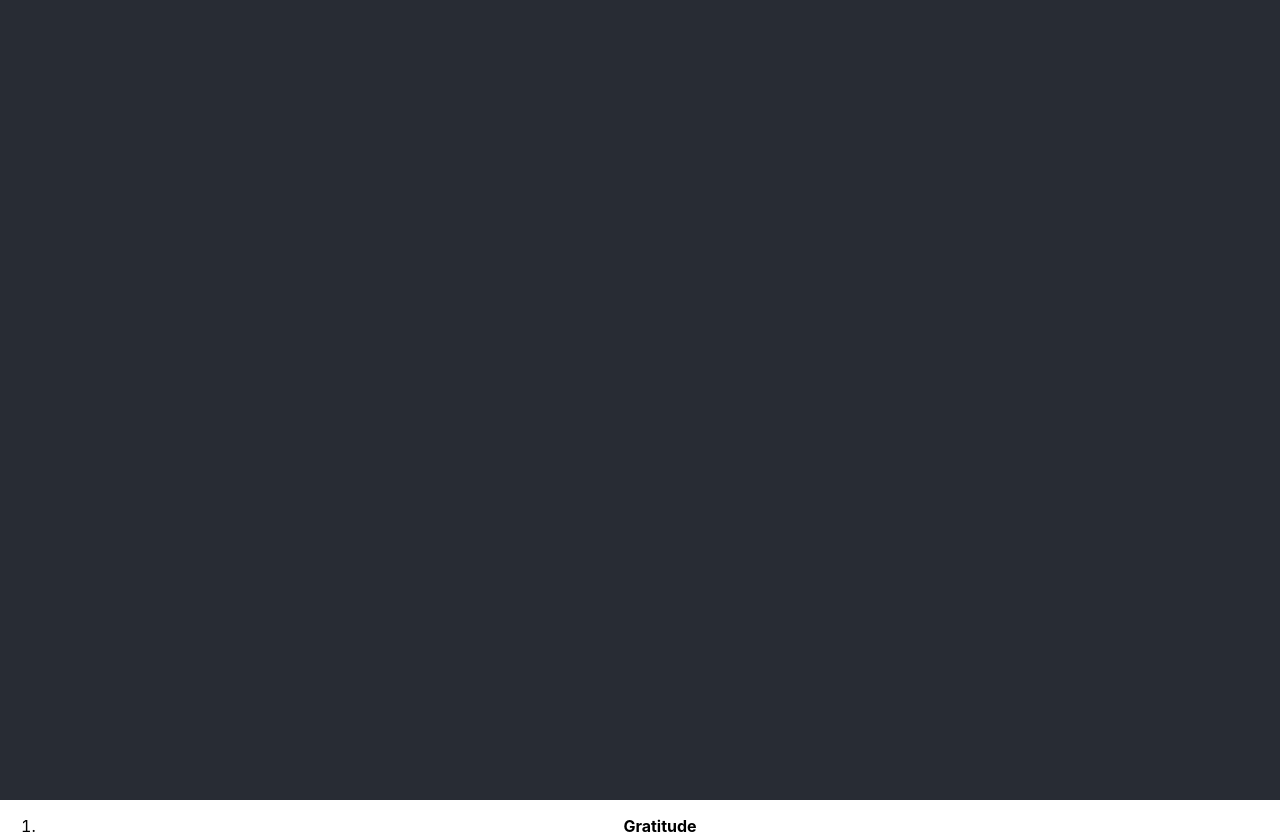
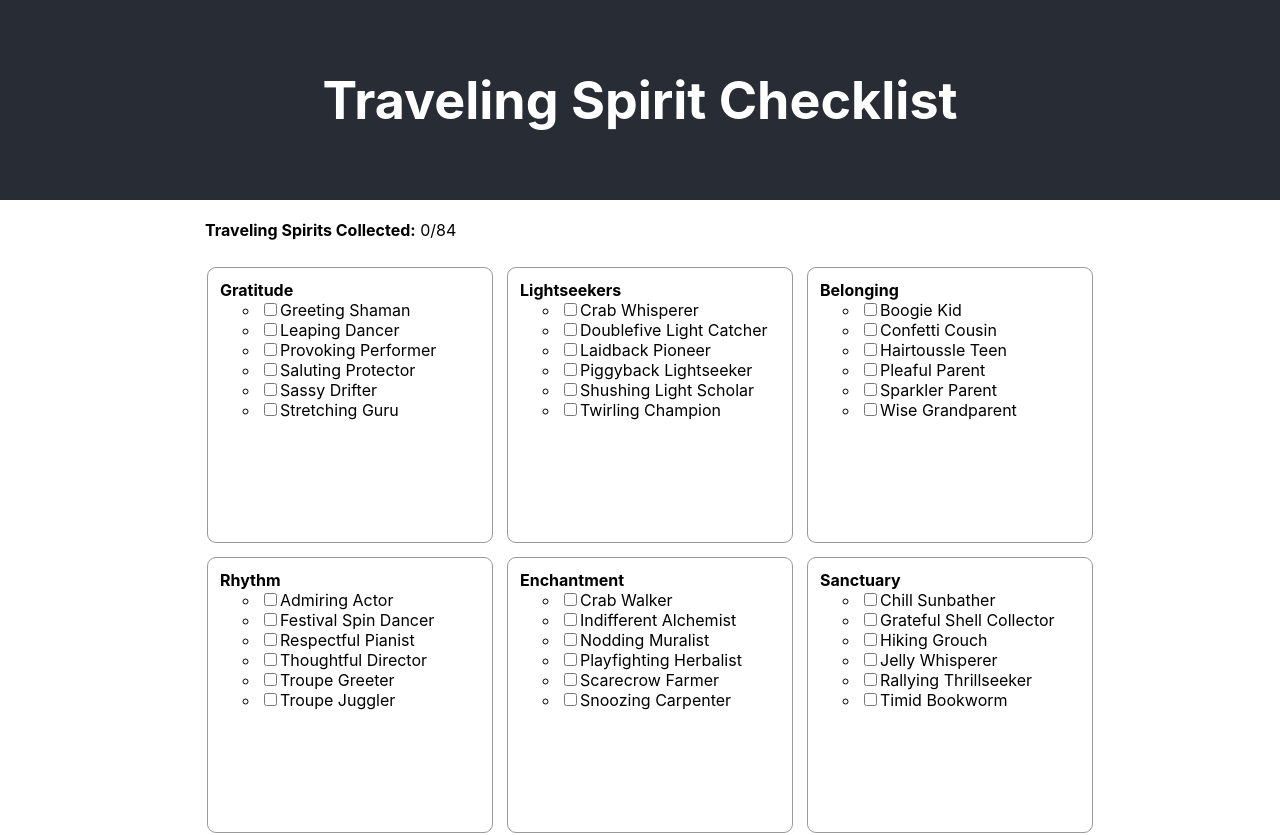
Before and after one commit to cmstead/sky-seasonal-spirits, a React (Create React App) app: page / in a window 1280 px wide. Shown: the top 835 px of the page. Built offline with nearby package versions, Linux system fonts and the light colour scheme.

Commit message:
Finalized initial basic app

```diff
--- a/src/App.css
+++ b/src/App.css
@@ -3,7 +3,7 @@
 }
 
 .App-logo {
-  height: 40vmin;
+  height: 200px;
   pointer-events: none;
 }
 
@@ -15,7 +15,7 @@
 
 .App-header {
   background-color: #282c34;
-  min-height: 100vh;
+  min-height: 200px;
   display: flex;
   flex-direction: column;
   align-items: center;
@@ -36,3 +36,24 @@
     transform: rotate(360deg);
   }
 }
+
+.App body {
+  width: 960px;
+  margin: 0 auto;
+  text-align: left;
+}
+
+.App body ol>li {
+  display: block;
+  height: 250px;
+  width: 260px;
+  border: 1px solid #999;
+  border-radius: 9px;
+  margin: 7px;
+  padding: 12px;
+  float: left;
+}
+
+#ts-count {
+  margin: 20px 45px;
+}
--- a/src/App.js
+++ b/src/App.js
@@ -1,15 +1,17 @@
-import './App.css';
-import SeasonList from './components/SeasonList';
+import './App.css'
+import SeasonList from './components/SeasonList'
 
-function App() {
+function App () {
   return (
-    <div className="App">
-      <header className="App-header">
-
+    <div className='App'>
+      <header className='App-header'>
+        <h1>Traveling Spirit Checklist</h1>
       </header>
-      <SeasonList></SeasonList>
+      <body>
+        <SeasonList></SeasonList>
+      </body>
     </div>
-  );
+  )
 }
 
-export default App;
+export default App
--- a/src/components/SeasonList/index.js
+++ b/src/components/SeasonList/index.js
@@ -1,133 +1,42 @@
 import SpiritList from '../SpiritList'
+import { spiritData } from './spiritData'
+import useStoredState from '../../hooks/useStoredState'
 
-const spirits = {
-  Gratitude: {
-    'Greeting Shaman': false,
-    'Leaping Dancer': false,
-    'Provoking Performer': false,
-    'Saluting Protector': false,
-    'Sassy Drifter': false,
-    'Stretching Guru': false
-  },
-  Lightseekers: {
-    'Crab Whisperer': false,
-    'Doublefive Light Catcher': false,
-    'Laidback Pioneer': false,
-    'Piggyback Lightseeker': false,
-    'Shushing Light Scholar': false,
-    'Twirling Champion': false
-  },
-  Belonging: {
-    'Boogie Kid': false,
-    'Confetti Cousin': false,
-    'Hairtoussle Teen': false,
-    'Pleaful Parent': false,
-    'Sparkler Parent': false,
-    'Wise Grandparent': false
-  },
-  Rhythm: {
-    'Admiring Actor': false,
-    'Festival Spin Dancer': false,
-    'Respectful Pianist': false,
-    'Thoughtful Director': false,
-    'Troupe Greeter': false,
-    'Troupe Juggler': false
-  },
-  Enchantment: {
-    'Crab Walker': false,
-    'Indifferent Alchemist': false,
-    'Nodding Muralist': false,
-    'Playfighting Herbalist': false,
-    'Scarecrow Farmer': false,
-    'Snoozing Carpenter': false
-  },
-  Sanctuary: {
-    'Chill Sunbather': false,
-    'Grateful Shell Collector': false,
-    'Hiking Grouch': false,
-    'Jelly Whisperer': false,
-    'Rallying Thrillseeker': false,
-    'Timid Bookworm': false
-  },
-  Prophecy: {
-    'Prophet of Air': false,
-    'Prophet of Earth': false,
-    'Prophet of Fire': false,
-    'Prophet of Water': false
-  },
-  Dreams: {
-    'Bearhug Hermit': false,
-    'Dancing Performer': false,
-    'Peeking Postman': false,
-    'Spinning Mentor': false
-  },
-  Assembly: {
-    'Baffled Botanist': false,
-    'Chuckling Scout': false,
-    'Daydream Forester': false,
-    'Marching Adventurer': false,
-    'Scaredy Cadet': false,
-    'Scolding Student': false
-  },
-  'The Little Prince': {
-    'Beckoning Ruler': false,
-    'Gloating Narcissist': false,
-    'Slouching Soldier': false,
-    'Sneezing Geographer': false,
-    'Star Collector': false,
-    'Stretching Lamplighter': false
-  },
-  Flight: {
-    'Light Whisperer': false,
-    'Lively Navigator': false,
-    'Talented Builder': false,
-    'Tinkering Chimesmith': false
-  },
-  Abyss: {
-    'Anxious Angler': false,
-    'Bumbling Boatswain': false,
-    'Cackling Cannoneer': false,
-    'Ceasing Commodore': false
-  },
-  Performance: {
-    'Forgetful Storyteller': false,
-    'Frantic Stagehand': false,
-    'Mellow Musician': false,
-    'Modest Dancer': false
-  },
-  AURORA: {
-    'Mindful Miner': false,
-    'Running Wayfarer': false,
-    'Seed of Hope': false,
-    'Warrior of Love': false
-  },
-  Remembrance: {
-    'Bereft Veteran': false,
-    'Pleading Child': false,
-    'Tiptoeing Tea-Brewer': false,
-    'Wounded Warrior': false
-  },
-  Passage: {
-    'Melancholy Mope': false,
-    'Oddball Outcast': false,
-    'Overactive Overachiever': false,
-    'Tumbling Troublemaker': false
-  },
-  Moments: {
-    'Ascetic Monk': false,
-    'Jolly Geologist': false,
-    'Nightbird Whisperer': false,
-    'Reassuring Ranger': false
-  }
-}
+const initialState = spiritData
 
 export default function SeasonList () {
+  const [spirits, setSpirits] = useStoredState('spiritState', initialState)
+
+  function updateSelection (seasonName, spiritName, value) {
+    const newState = {
+      ...spirits
+    }
+
+    const newSeasonState = {
+      ...spirits[seasonName]
+    }
+
+    newSeasonState[spiritName] = !value
+
+    newState[seasonName] = newSeasonState
+
+    setSpirits(newState)
+  }
+
   const totalSpiritCount = Object.keys(spirits).reduce(
     (sum, seasonName) => sum + Object.keys(spirits[seasonName]).length,
     0
   )
+
+  function sumCollectedSpirits(season) {
+    return Object.keys(season).reduce((sum, spiritName) => season[spiritName] ? sum + 1 : sum, 0)
+  };
+
+  const collectedSpiritCount = Object.keys(spirits).reduce((sum, seasonName) => sum + sumCollectedSpirits(spirits[seasonName]), 0)
+
   return (
     <div>
+      <div id="ts-count"><strong>Traveling Spirits Collected:</strong> {collectedSpiritCount}/{totalSpiritCount}</div>
       <ol>
         {Object.keys(spirits).map(seasonName => (
           <li>
@@ -135,11 +44,11 @@ export default function SeasonList () {
             <SpiritList
               key={seasonName}
               spirits={spirits[seasonName]}
+              update={(spiritName, value) => updateSelection(seasonName, spiritName, value)}
             ></SpiritList>
           </li>
         ))}
       </ol>
-      <div>{totalSpiritCount}</div>
     </div>
   )
 }
--- /dev/null
+++ b/src/components/SeasonList/spiritData.js
@@ -0,0 +1,120 @@
+export const spiritData = {
+    Gratitude: {
+      'Greeting Shaman': false,
+      'Leaping Dancer': false,
+      'Provoking Performer': false,
+      'Saluting Protector': false,
+      'Sassy Drifter': false,
+      'Stretching Guru': false
+    },
+    Lightseekers: {
+      'Crab Whisperer': false,
+      'Doublefive Light Catcher': false,
+      'Laidback Pioneer': false,
+      'Piggyback Lightseeker': false,
+      'Shushing Light Scholar': false,
+      'Twirling Champion': false
+    },
+    Belonging: {
+      'Boogie Kid': false,
+      'Confetti Cousin': false,
+      'Hairtoussle Teen': false,
+      'Pleaful Parent': false,
+      'Sparkler Parent': false,
+      'Wise Grandparent': false
+    },
+    Rhythm: {
+      'Admiring Actor': false,
+      'Festival Spin Dancer': false,
+      'Respectful Pianist': false,
+      'Thoughtful Director': false,
+      'Troupe Greeter': false,
+      'Troupe Juggler': false
+    },
+    Enchantment: {
+      'Crab Walker': false,
+      'Indifferent Alchemist': false,
+      'Nodding Muralist': false,
+      'Playfighting Herbalist': false,
+      'Scarecrow Farmer': false,
+      'Snoozing Carpenter': false
+    },
+    Sanctuary: {
+      'Chill Sunbather': false,
+      'Grateful Shell Collector': false,
+      'Hiking Grouch': false,
+      'Jelly Whisperer': false,
+      'Rallying Thrillseeker': false,
+      'Timid Bookworm': false
+    },
+    Prophecy: {
+      'Prophet of Air': false,
+      'Prophet of Earth': false,
+      'Prophet of Fire': false,
+      'Prophet of Water': false
+    },
+    Dreams: {
+      'Bearhug Hermit': false,
+      'Dancing Performer': false,
+      'Peeking Postman': false,
+      'Spinning Mentor': false
+    },
+    Assembly: {
+      'Baffled Botanist': false,
+      'Chuckling Scout': false,
+      'Daydream Forester': false,
+      'Marching Adventurer': false,
+      'Scaredy Cadet': false,
+      'Scolding Student': false
+    },
+    'The Little Prince': {
+      'Beckoning Ruler': false,
+      'Gloating Narcissist': false,
+      'Slouching Soldier': false,
+      'Sneezing Geographer': false,
+      'Star Collector': false,
+      'Stretching Lamplighter': false
+    },
+    Flight: {
+      'Light Whisperer': false,
+      'Lively Navigator': false,
+      'Talented Builder': false,
+      'Tinkering Chimesmith': false
+    },
+    Abyss: {
+      'Anxious Angler': false,
+      'Bumbling Boatswain': false,
+      'Cackling Cannoneer': false,
+      'Ceasing Commodore': false
+    },
+    Performance: {
+      'Forgetful Storyteller': false,
+      'Frantic Stagehand': false,
+      'Mellow Musician': false,
+      'Modest Dancer': false
+    },
+    AURORA: {
+      'Mindful Miner': false,
+      'Running Wayfarer': false,
+      'Seed of Hope': false,
+      'Warrior of Love': false
+    },
+    Remembrance: {
+      'Bereft Veteran': false,
+      'Pleading Child': false,
+      'Tiptoeing Tea-Brewer': false,
+      'Wounded Warrior': false
+    },
+    Passage: {
+      'Melancholy Mope': false,
+      'Oddball Outcast': false,
+      'Overactive Overachiever': false,
+      'Tumbling Troublemaker': false
+    },
+    Moments: {
+      'Ascetic Monk': false,
+      'Jolly Geologist': false,
+      'Nightbird Whisperer': false,
+      'Reassuring Ranger': false
+    }
+  }
--- a/src/components/SpiritList/index.js
+++ b/src/components/SpiritList/index.js
@@ -1,7 +1,12 @@
-export default function SpiritList({spirits}) {
-    return (
-        <ul>
-            {Object.keys(spirits).map(spirit => <li>{spirit}</li>)}
-        </ul>
-    )
+export default function SpiritList ({ spirits, update }) {
+  return (
+    <ul>
+      {Object.keys(spirits).map(spirit => (
+        <li key={spirit}>
+          <input type='checkbox' checked={spirits[spirit]} onClick={() => update(spirit, spirits[spirit])}></input>
+          {spirit}
+        </li>
+      ))}
+    </ul>
+  )
 }
--- /dev/null
+++ b/src/hooks/useStoredState.js
@@ -0,0 +1,18 @@
+import { useState } from 'react'
+
+export default function useStoredState (stateName, initialState) {
+  const storedState = localStorage.getItem(stateName)
+  const pageState = storedState ? storedState : JSON.stringify(initialState)
+
+  const [state, setState] = useState(JSON.parse(pageState))
+
+  function setStoredState (newState) {
+    console.log('setting new stored state', newState)
+    localStorage.setItem(stateName, JSON.stringify(newState))
+    setState(newState)
+  }
+
+  console.log(state)
+
+  return [state, setStoredState]
+}
```
